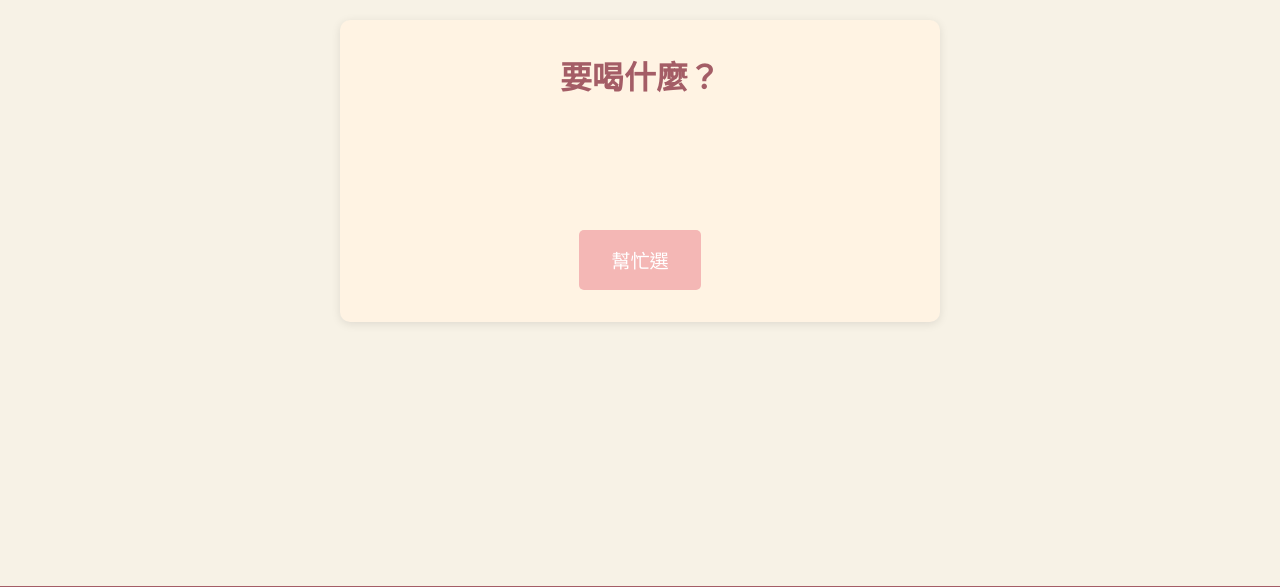
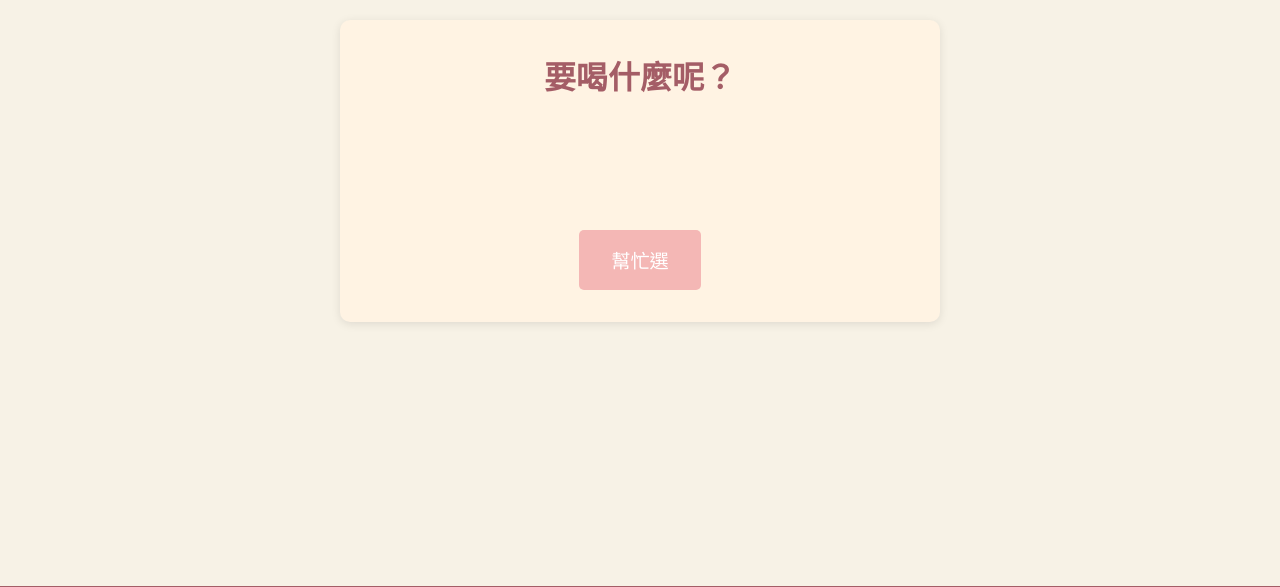
Before and after one commit to kliu2175/-, a plain HTML site: page index.html in a window 1280 px wide. Shown: the part 213-800 px from the top of the page. Drawn offline with Linux system fonts and the light colour scheme.

Commit message:
Update index.html

```diff
--- a/index.html
+++ b/index.html
@@ -3,7 +3,7 @@
 <head>
     <meta charset="UTF-8">
     <meta name="viewport" content="width=device-width, initial-scale=1.0">
-    <title>要喝什麼？</title>
+    <title>要喝什麼呢？</title>
     <link href="https://fonts.googleapis.com/css2?family=Noto+Sans+TC:wght@400;700&display=swap" rel="stylesheet">
     <link rel="stylesheet" href="css/base.css">
     <link rel="stylesheet" href="css/Drink.css">
@@ -12,7 +12,7 @@
 <body>
     <div class="random">
         <div class="container">
-            <h1>要喝什麼？</h1>
+            <h1>要喝什麼呢？</h1>
             <div id="result"></div>
             <img id="menuImage" src="" alt="" style="display:none;">
             <button id="randombutton" onclick="selectRandomShop()">幫忙選</button>
```
